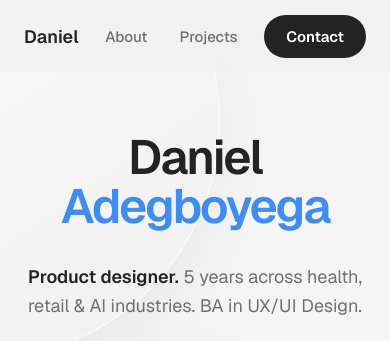
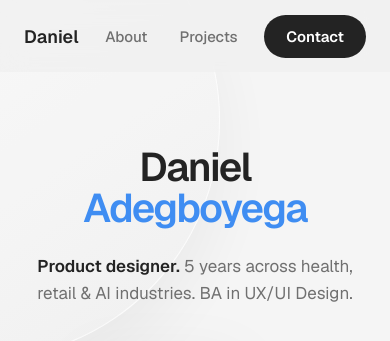
Before and after one commit to niyi29/Hero, a plain HTML site: page index.html in a window 390 px wide. Shown: the top 341 px of the page. Drawn offline with nearby package versions, Linux system fonts and the light colour scheme.

Commit message:
Update index.html

```diff
--- a/index.html
+++ b/index.html
@@ -77,13 +77,14 @@ body{font-family:var(--font);background:var(--surface);color:var(--primary);-web
 @keyframes rise{to{opacity:1;transform:none}}
 @media (max-width:900px){
 .wrap{padding:0 32px}
-.grid{gap:32px}
-.left p{font-size:18px}
+.grid{gap:24px}
+.left h1{font-size:clamp(40px,6.4vw,60px);margin-bottom:24px}
+.left p{font-size:17px}
 .computer-frame{max-width:340px}
 .orb.br{width:300px;height:300px;right:-150px}
 #hero{padding-bottom:110px}
 }
-@media (max-width:700px){
+@media (max-width:560px){
 .wrap{padding:0 24px}
 .grid{grid-template-columns:1fr;gap:36px;text-align:center;justify-items:center}
 .left{display:flex;flex-direction:column;align-items:center}
```
